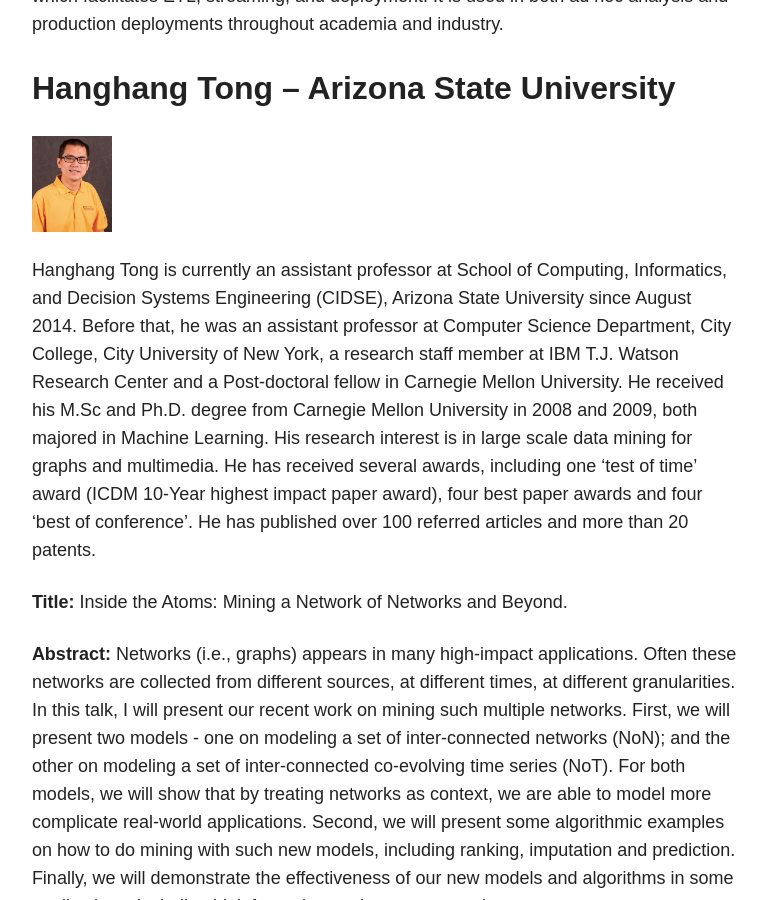
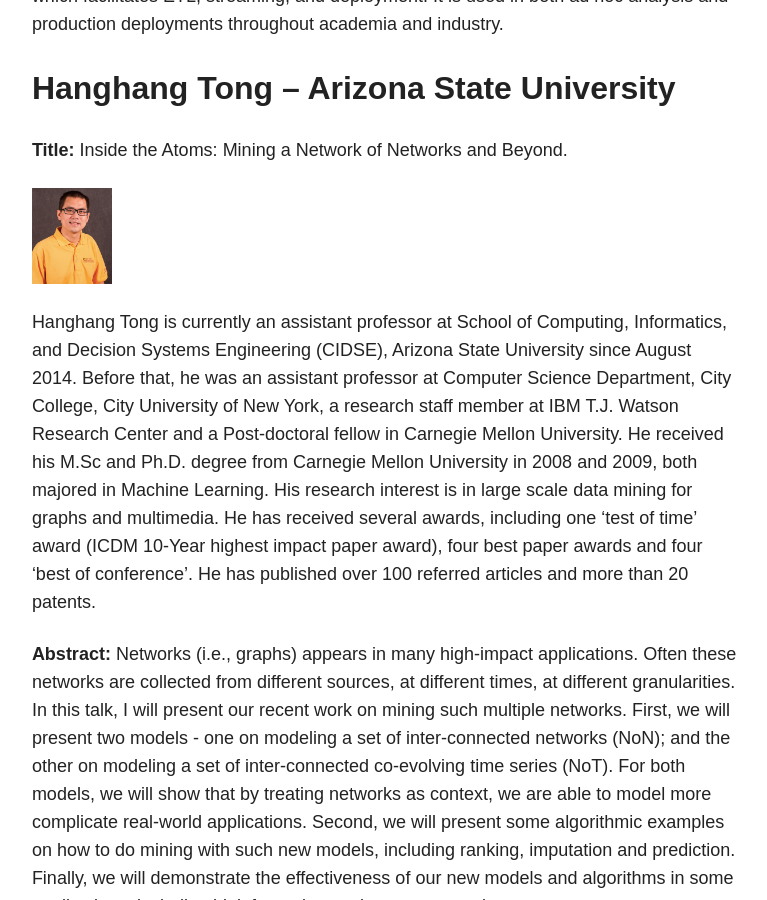
Before and after one commit to bigmine/bigmine17, a Jekyll site: the page built from keynotes.md, in a window 1280 px wide and 900 px high, scrolled down 1448 px. Shown: the whole window, without its empty margins (254-1021 px from the left). Built offline with Jekyll 4.4.1, drawn with Linux system fonts in a browser that asks for light colours; nearby versions of some CDN libraries.

```diff
--- a/keynotes.md
+++ b/keynotes.md
@@ -21,10 +21,10 @@ About MLlib: MLlib is a general Machine Learning library providing many ML algor
 
 ## Hanghang Tong -- Arizona State University
 
+**Title:** Inside the Atoms: Mining a Network of Networks and Beyond.
+
 <a href=""><img src="images/hh.png" alt="Hanghang Tong" height="80" width="80" class="" /></a>
 
 Hanghang Tong is currently an assistant professor at School of Computing, Informatics, and Decision Systems Engineering (CIDSE), Arizona State University since August 2014.  Before that, he was an assistant professor at Computer Science Department, City College, City University of New York, a research staff member at IBM T.J. Watson Research Center and a Post-doctoral fellow in Carnegie Mellon University. He received his M.Sc and Ph.D. degree from Carnegie Mellon University in 2008 and 2009, both majored in Machine Learning. His research interest is in large scale data mining for graphs and multimedia. He has received several awards, including one ‘test of time’ award (ICDM 10-Year highest impact paper award), four best paper awards and four ‘best of conference’. He has published over 100 referred articles and more than 20 patents.
 
-**Title:** Inside the Atoms: Mining a Network of Networks and Beyond.
-
 **Abstract:** Networks (i.e., graphs) appears in many high-impact applications. Often these networks are collected from different sources, at different times, at different granularities. In this talk, I will present our recent work on mining such multiple networks. First, we will present two models - one on modeling a set of inter-connected networks (NoN); and the other on modeling a set of inter-connected co-evolving time series (NoT). For both models, we will show that by treating networks as context, we are able to model more complicate real-world applications. Second, we will present some algorithmic examples on how to do mining with such new models, including ranking, imputation and prediction. Finally, we will demonstrate the effectiveness of our new models and algorithms in some applications, including bioinformatics, and sensor networks.
```
